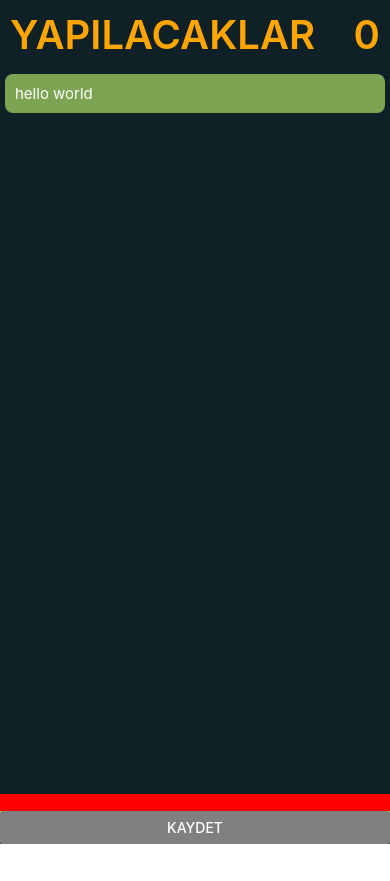
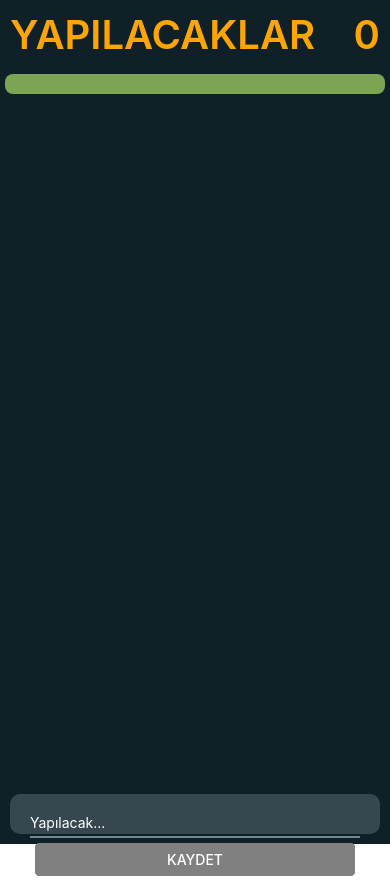
Before and after one commit to brkksmn/todo, a React Native app: screen / in a window 390 px wide. Before the commit the page ends 844 px from the top, so only its background shows below. Built offline with nearby package versions, Linux system fonts and the light colour scheme.

Commit message:
input düzenlendi

```diff
--- a/src/App.style.tsx
+++ b/src/App.style.tsx
@@ -23,4 +23,29 @@ export default StyleSheet.create({
     fontSize: 40,
     fontWeight: '600',
   },
+  input_container: {
+    margin: 10,
+    flex: 0,
+    padding: 20,
+    flexDirection: 'column',
+    justifyContent: 'space-between',
+    backgroundColor: '#37474f',
+    borderRadius: 10,
+  },
+  textInput: {
+    borderBottomWidth: 2,
+    borderBottomColor: '#728995',
+    position: 'relative',
+    paddingBottom: 5,
+    color: '#808080',
+  },
+  text: {
+    color: 'white',
+  },
+  button: {
+    padding: 5,
+    borderRadius: 50,
+    overflow: 'hidden',
+    color: '#808080',
+  },
 });
--- a/src/App.tsx
+++ b/src/App.tsx
@@ -1,9 +1,15 @@
-import {Text, View} from 'react-native';
-import React from 'react';
+import {Text, TextInput, View, Button} from 'react-native';
+import React, {FC, useState} from 'react';
 import Card from './components/Card';
 import style from './App.style';
-import AddTask from './components/AddTask';
-export default function App() {
+type ChildProps = {
+  inputValue: string;
+};
+const App: FC<ChildProps> = ({inputValue}) => {
+  const [text, setText] = useState('');
+  const handleChange = (inputText: string) => {
+    setText(inputText);
+  };
   return (
     <View style={style.container}>
       <View style={style.header}>
@@ -12,10 +18,23 @@ export default function App() {
           <Text style={style.title}>0</Text>
         </View>
         <View style={style.body}>
-          <Card textProp="hello world" />
+          <Card textProp={inputValue} />
         </View>
-        <AddTask input="kaydet" />
+        <View style={style.input_container}>
+          <View style={style.textInput}>
+            <TextInput
+              style={style.text}
+              placeholder="Yapılacak..."
+              onChangeText={handleChange}
+              value={text}
+            />
+          </View>
+          <View style={style.button}>
+            <Button title="Kaydet" color={'#808080'} />
+          </View>
+        </View>
       </View>
     </View>
   );
-}
+};
+export default App;
--- a/src/components/AddTask/AddTask.style.tsx
+++ /dev/null
@@ -1,15 +0,0 @@
-import {StyleSheet} from 'react-native';
-
-export default StyleSheet.create({
-  container: {
-    flex: -1,
-    flexDirection: 'column',
-    justifyContent: 'space-between',
-    backgroundColor: 'yellow',
-    borderRadius: 10,
-  },
-  textInput: {
-    position: 'relative',
-    backgroundColor: 'red',
-  },
-});
--- a/src/components/AddTask/AddTask.tsx
+++ /dev/null
@@ -1,23 +0,0 @@
-import {FC} from 'react';
-import {View, Text, TextInput, Button} from 'react-native';
-import React from 'react';
-import style from './AddTask.style';
-
-type inputProps = {
-  input: string;
-};
-
-const AddTask: FC<inputProps> = ({}) => {
-  return (
-    <View style={style.container}>
-      <View>
-        <TextInput style={style.textInput} />
-      </View>
-      <View>
-        <Button title="Kaydet" color={'#808080'} />
-      </View>
-    </View>
-  );
-};
-
-export default AddTask;
--- a/src/components/AddTask/index.tsx
+++ /dev/null
@@ -1 +0,0 @@
-export {default} from './AddTask';
```
